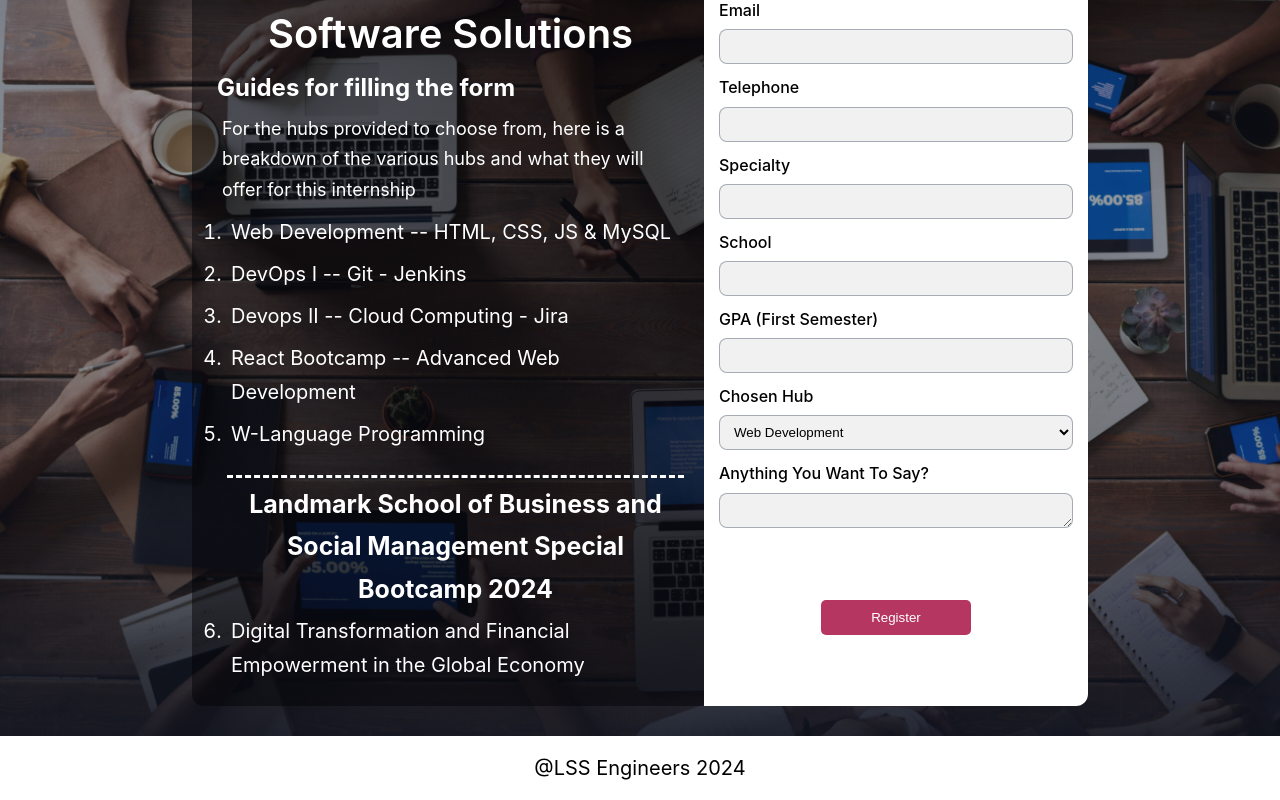
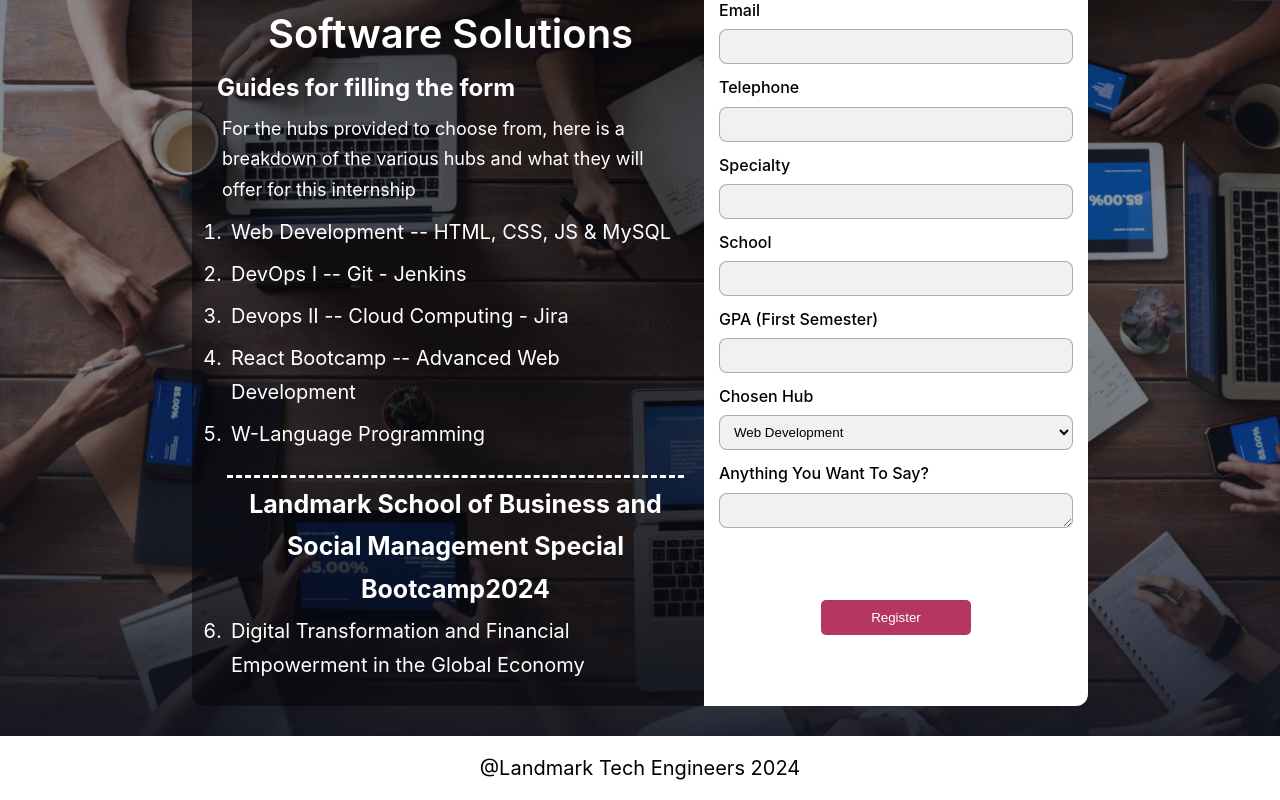
Before and after one commit to Fuangi/Internship, a React (Vite) app: page / in a window 1280 px wide. Shown: the part 182-982 px from the top of the page. Built offline with nearby package versions, Linux system fonts and the light colour scheme.

Commit message:
Modified to go for all years

```diff
--- a/src/components/Footer.jsx
+++ b/src/components/Footer.jsx
@@ -1,5 +1,9 @@
 function Footer() {
-  return <footer className="footer">@LSS Engineers 2024</footer>;
+	return (
+		<footer className="footer">
+			@Landmark Tech Engineers {new Date().getFullYear()}
+		</footer>
+	);
 }
 
 export default Footer;
--- a/src/components/Homepage.jsx
+++ b/src/components/Homepage.jsx
@@ -24,7 +24,7 @@
 
             <h4 className="biz">
               Landmark School of Business and Social Management Special Bootcamp
-              2024
+              {new Date().getFullYear()}
             </h4>
             <li>
               Digital Transformation and Financial Empowerment in the Global
```
